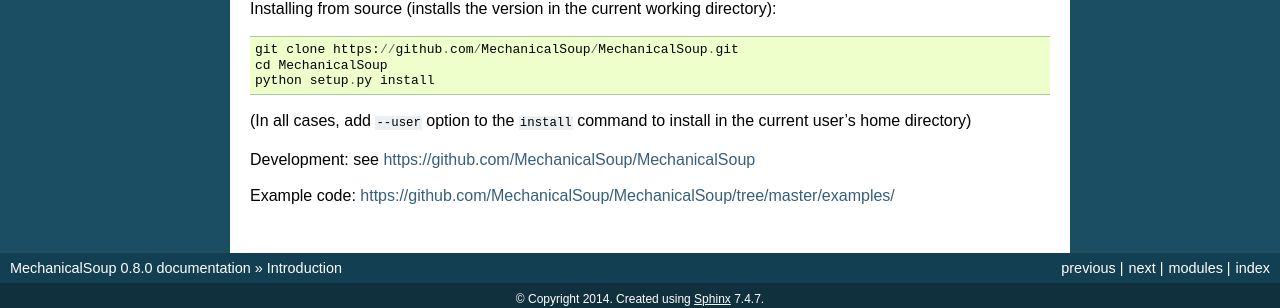
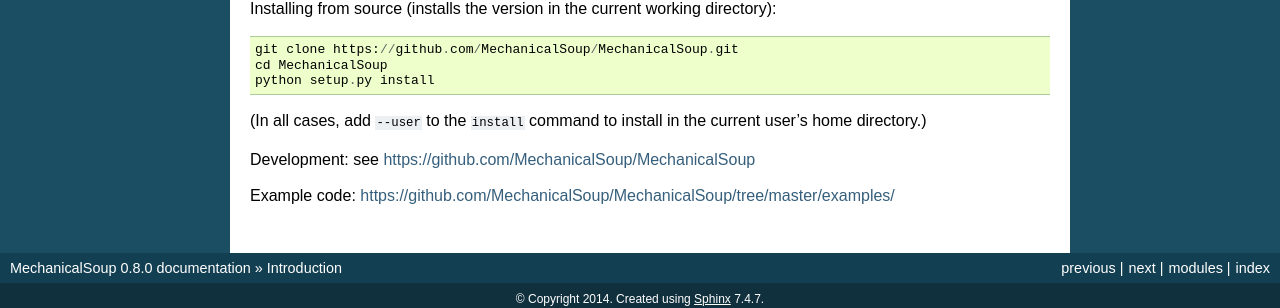
Before and after one commit to MechanicalSoup/MechanicalSoup, a Sphinx documentation site: the page built from docs/introduction.rst, in a window 1280 px wide. Shown: the part 426-734 px from the top of the page. Built offline with Sphinx 7.4.7, drawn with Linux system fonts in a browser that asks for light colours.

Commit message:
Synchronize installation instructions
The text about `--user`` installation had gotten slightly
out of sync.

See https://github.com/github/markup/issues/172 for why we
can't simply `:include:` the text in both places.

```diff
--- a/README.rst
+++ b/README.rst
@@ -48,7 +48,8 @@
 
   python setup.py install
 
-(In both cases, add ``--user`` to install in the current user's home directory)
+(In all cases, add ``--user`` to the ``install`` command to
+install in the current user's home directory.)
 
 
 Documentation
--- a/docs/introduction.rst
+++ b/docs/introduction.rst
@@ -25,8 +25,8 @@
   cd MechanicalSoup
   python setup.py install
 
-(In all cases, add ``--user`` option to the ``install`` command to
-install in the current user's home directory)
+(In all cases, add ``--user`` to the ``install`` command to
+install in the current user's home directory.)
 
 Development: see https://github.com/MechanicalSoup/MechanicalSoup
 
```
